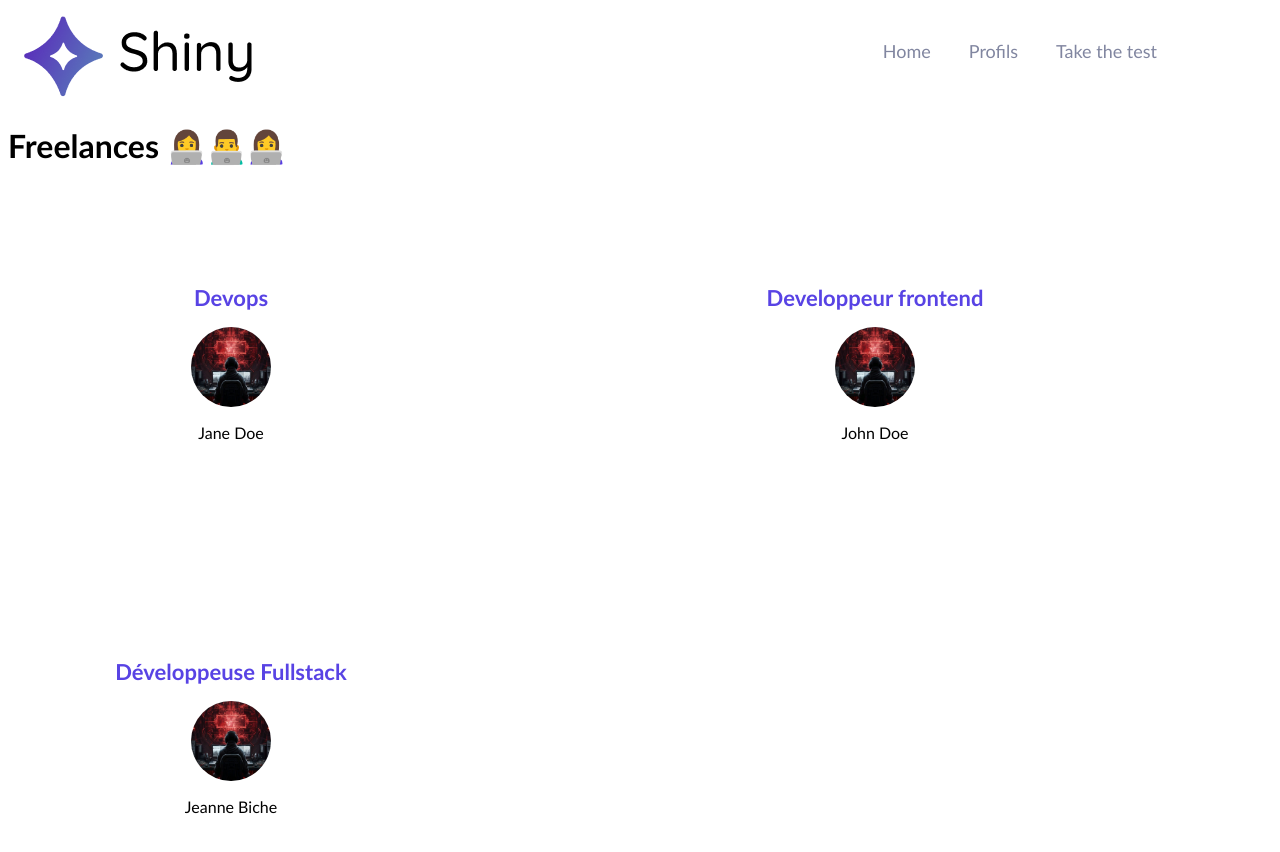
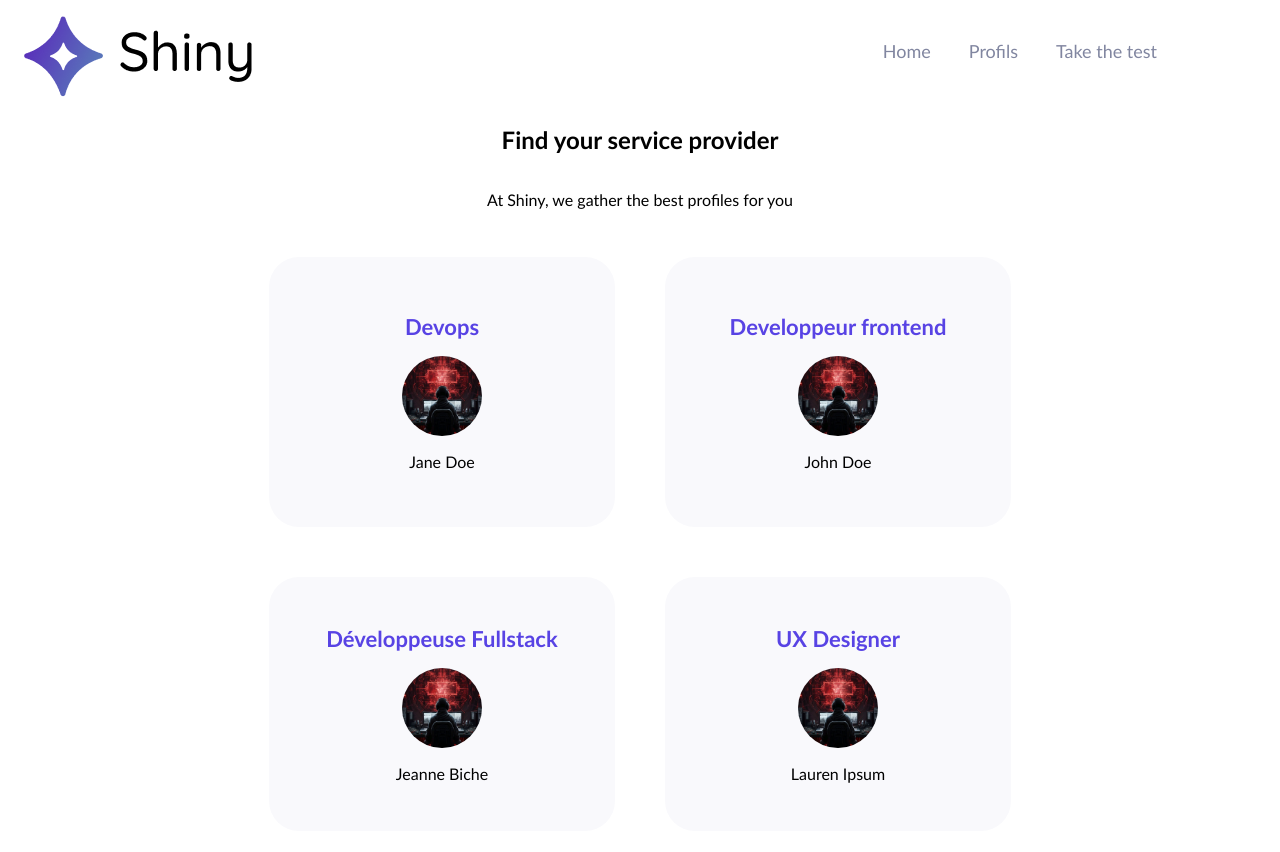
Before and after one commit to MohamedBentouhami/shiny_agency_frontend, a React (Create React App) app: page /freelances in a window 1280 px wide. Shown: the top 852 px of the page. Built offline with nearby package versions, Linux system fonts and the light colour scheme.

Commit message:
update profiles page

```diff
--- a/src/pages/Freelances/index.jsx
+++ b/src/pages/Freelances/index.jsx
@@ -1,6 +1,7 @@
 import React from "react";
 import defaultPict from "../../assets/profile.png";
 import CardContainer from "../../components/CardContainer";
+import "../../styles/Freelances.css";
 
 const freelanceProfile = [
   {
@@ -18,14 +19,19 @@ const freelanceProfile = [
     jobTitle: "Développeuse Fullstack",
     picture: defaultPict,
   },
+  {
+    name: "Lauren Ipsum",
+    jobTitle: "UX Designer",
+    picture: defaultPict,
+  },
 ];
 
 function Freelances() {
   return (
-    <div>
-      <h1>Freelances 👩‍💻👨‍💻👩‍💻</h1>
-      <CardContainer profiles={freelanceProfile}>
-      </CardContainer>
+    <div className="freelances-page">
+      <h2>Find your service provider</h2>
+      <p>At Shiny, we gather the best profiles for you</p>
+      <CardContainer profiles={freelanceProfile}></CardContainer>
     </div>
   );
 }
--- a/src/styles/Card.css
+++ b/src/styles/Card.css
@@ -4,10 +4,12 @@
   padding: 3em;
   gap: 1em;
   border-radius: 30px;
-  width: 350px;
+  width: 250px;
   transition: 200ms;
   justify-content: center;
   align-items: center;
+  background-color: #f9f9fc;
+
   &:hover{
     cursor: pointer;
     box-shadow: 2px 2px 10px #e2e3e9;
--- a/src/styles/CardContainer.css
+++ b/src/styles/CardContainer.css
@@ -1,6 +1,7 @@
 .card-container {
   display: grid;
-  gap: 24px;
-  grid-template-rows: 350px 350px;
+  gap: 50px;
+  grid-template-rows: 270px;
   grid-template-columns: repeat(2, 1fr);
+  margin: 2em 0;
 }
--- /dev/null
+++ b/src/styles/Freelances.css
@@ -0,0 +1,6 @@
+.freelances-page{
+    display: flex;
+    flex-direction: column;
+    justify-content: center;
+    align-items: center;
+}
```
